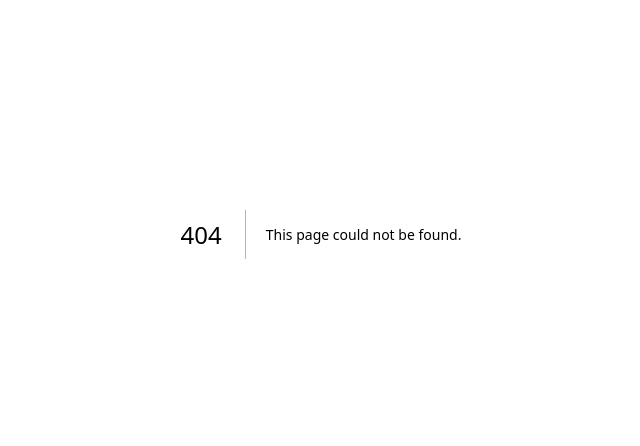
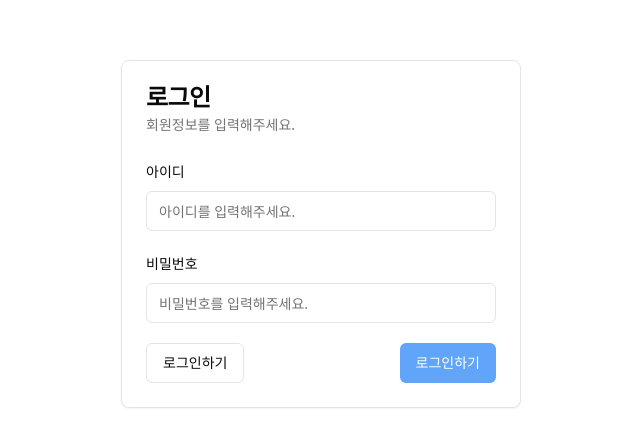
Before and after one commit to seungjaelee2684/nextjs-signup-page, a Next.js app: page /login in a window 1280 px wide. Before the commit this address had no page. Shown: the part 166-612 px from the top of the page, without its empty margins (319-959 px from the left). Built offline with nearby package versions, Linux system fonts and the light colour scheme.

Commit message:
<feat: shadcn-ui card, form, button, input컴포넌트를 이용한 로그인 페이지 마크업>

```diff
--- a/src/pages/index.tsx
+++ b/src/pages/index.tsx
@@ -79,7 +79,9 @@ export default function SignUp() {
       });
       return;
     }
-    alert(JSON.stringify(formData, null, 4));
+    localStorage.setItem("userInfo", JSON.stringify(formData));
+    alert("회원가입이 완료되었습니다!");
+    window.location.href = "/login";
   };
 
   return (
--- /dev/null
+++ b/src/pages/login.tsx
@@ -0,0 +1,97 @@
+import { z } from "zod"
+import { zodResolver } from "@hookform/resolvers/zod"
+import { Button } from "@/components/ui/button"
+import {
+    Card,
+    CardContent,
+    CardDescription,
+    CardFooter,
+    CardHeader,
+    CardTitle,
+} from "@/components/ui/card"
+import { Input } from "@/components/ui/input"
+import { Label } from "@/components/ui/label"
+import {
+    Select,
+    SelectContent,
+    SelectItem,
+    SelectTrigger,
+    SelectValue,
+} from "@/components/ui/select"
+import {
+    Form,
+    FormControl,
+    FormDescription,
+    FormField,
+    FormItem,
+    FormLabel,
+    FormMessage,
+} from "@/components/ui/form"
+import { useForm } from "react-hook-form"
+import { formSchema } from "@/validation/auth"
+
+export default function LoginPage() {
+
+    const form = useForm<z.infer<typeof formSchema>>({
+        resolver: zodResolver(formSchema),
+        defaultValues: {
+            id: "",
+            password: ""
+        }
+    });
+
+    const onSubmit = () => {
+
+    };
+
+    return (
+        <div className="absolute -translate-x-1/2 -translate-y-1/2 top-1/2 left-1/2">
+            <Card className="w-[400px]">
+                <CardHeader>
+                    <CardTitle>로그인</CardTitle>
+                    <CardDescription>회원정보를 입력해주세요.</CardDescription>
+                </CardHeader>
+                <CardContent>
+                    <Form {...form}>
+                        <form onSubmit={form.handleSubmit(onSubmit)} className="space-y-5">
+                            <FormField
+                                control={form.control}
+                                name="id"
+                                render={({ field }) => (
+                                    <FormItem>
+                                        <FormLabel>아이디</FormLabel>
+                                        <FormControl>
+                                            <Input placeholder="아이디를 입력해주세요." {...field} />
+                                        </FormControl>
+                                        <FormMessage />
+                                    </FormItem>
+                                )}
+                            />
+                            <FormField
+                                control={form.control}
+                                name="username"
+                                render={({ field }) => (
+                                    <FormItem>
+                                        <FormLabel>비밀번호</FormLabel>
+                                        <FormControl>
+                                            <Input type="password" placeholder="비밀번호를 입력해주세요." {...field} />
+                                        </FormControl>
+                                        <FormMessage />
+                                    </FormItem>
+                                )}
+                            />
+                            <div className="flex justify-between">
+                                <Button type="submit" variant="outline">
+                                    로그인하기
+                                </Button>
+                                <Button type="submit" className="bg-blue-400 text-white hover:bg-blue-300">
+                                    로그인하기
+                                </Button>
+                            </div>
+                        </form>
+                    </Form>
+                </CardContent>
+            </Card>
+        </div>
+    )
+};
```
